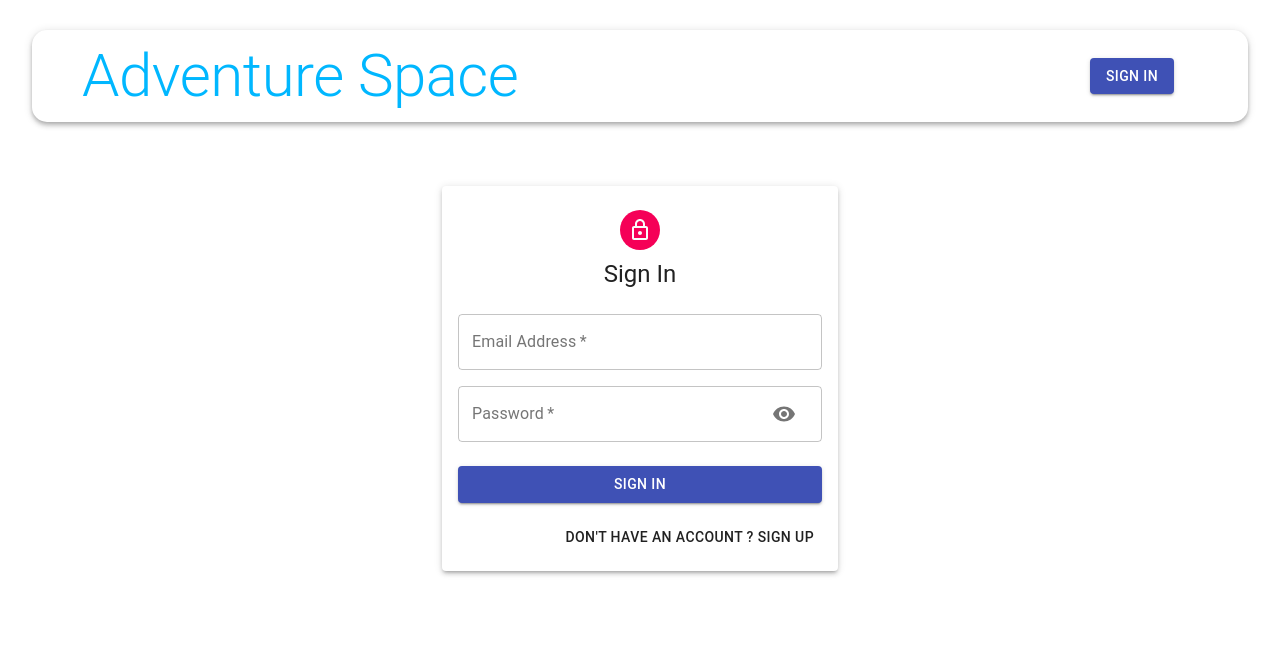
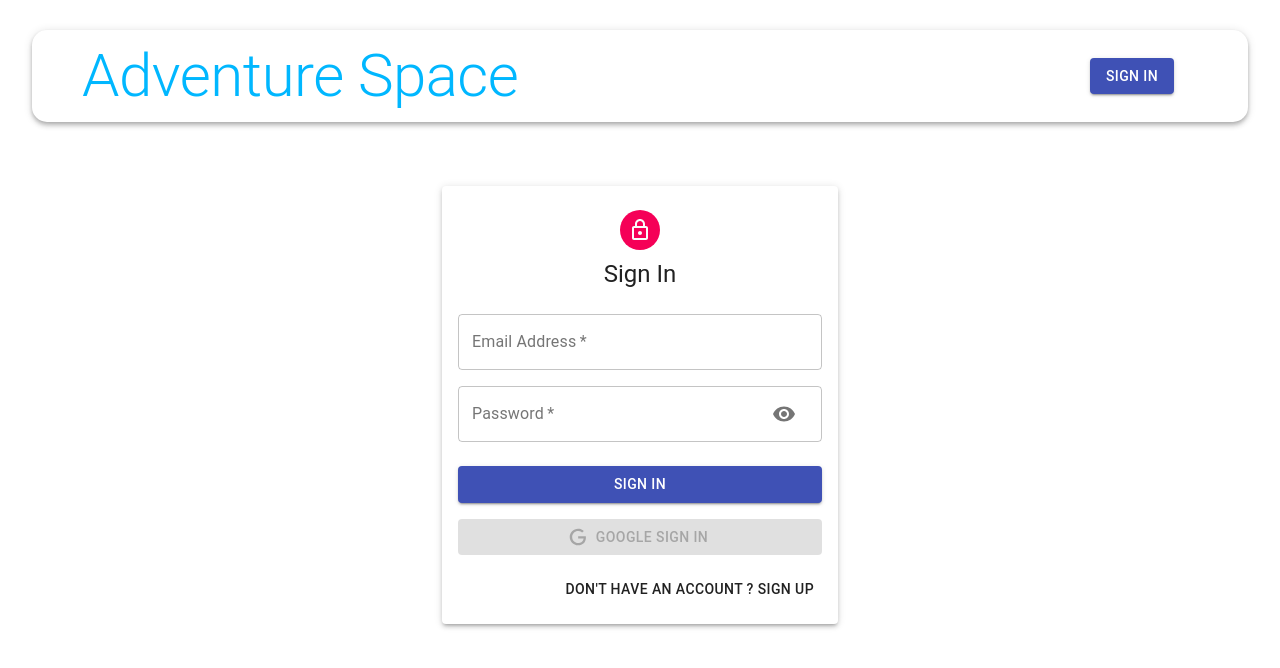
Before and after one commit to khansamad99/Travel-Geeks, a React (Create React App) app in the folder frontend/: page /auth in a window 1280 px wide. Shown: the top 668 px of the page. Built offline with nearby package versions, Linux system fonts and the light colour scheme.

Commit message:
Google Auth

```diff
--- a/frontend/package.json
+++ b/frontend/package.json
@@ -14,6 +14,7 @@
     "react": "^17.0.2",
     "react-dom": "^17.0.2",
     "react-file-base64": "^1.0.3",
+    "react-google-login": "^5.2.2",
     "react-redux": "^7.2.4",
     "react-router-dom": "^5.2.0",
     "react-scripts": "4.0.3",
--- a/frontend/src/components/Auth/Auth.js
+++ b/frontend/src/components/Auth/Auth.js
@@ -2,6 +2,8 @@
 import { useDispatch } from 'react-redux';
 import { Avatar, Button, Paper, Grid, Typography, Container } from '@material-ui/core';
 import { useHistory } from 'react-router-dom';
+import Icon from './icon';
+import { GoogleLogin } from 'react-google-login';
 import useStyles from './styles'
 import Input from './Input'
 import LockOutlinedIcon from '@material-ui/icons/LockOutlined';
@@ -28,6 +30,14 @@
         setisSignup((prevIsSignup) => !prevIsSignup)
         handleShowPassword(false)
     }
+
+    const googleSuccess = () => {
+        console.log("Success")
+    }
+
+    const googleError = () => {
+        console.log("Error")
+    }
     return (
         <Container component="main" maxWidth="xs">
             <Paper className={classes.paper} elevation={3}>
@@ -52,6 +62,23 @@
                     <Button type="submit" fullWidth variant="contained" color="primary" className={classes.submit}>
                     { isSignup ? 'Sign Up' : 'Sign In'}
                     </Button>
+                    <GoogleLogin
+                        clientId="355384912670-sqgnm09nrijoi6ftlc3u5np21u50uo89.apps.googleusercontent.com"
+                        render={(renderProps) => (
+                        <Button className={classes.googleButton}
+                                color="primary"
+                                fullWidth
+                                onClick={renderProps.onClick}
+                                disabled={renderProps.disabled}
+                                startIcon={<Icon />}
+                                variant="contained">
+                            Google Sign In
+                        </Button>
+                        )}
+                        onSuccess={googleSuccess}
+                        onFailure={googleError}
+                        cookiePolicy="single_host_origin"
+                    />
                     <Grid container justify="flex-end">
                         <Grid item>
                             <Button onClick={switchMode}>
--- /dev/null
+++ b/frontend/src/components/Auth/icon.js
@@ -0,0 +1,12 @@
+import React from 'react';
+
+const icon = () => (
+  <svg style={{ width: '20px', height: '20px' }} viewBox="0 0 24 24">
+    <path
+      fill="currentColor"
+      d="M21.35,11.1H12.18V13.83H18.69C18.36,17.64 15.19,19.27 12.19,19.27C8.36,19.27 5,16.25 5,12C5,7.9 8.2,4.73 12.2,4.73C15.29,4.73 17.1,6.7 17.1,6.7L19,4.72C19,4.72 16.56,2 12.1,2C6.42,2 2.03,6.8 2.03,12C2.03,17.05 6.16,22 12.25,22C17.6,22 21.5,18.33 21.5,12.91C21.5,11.76 21.35,11.1 21.35,11.1V11.1Z"
+    />
+  </svg>
+);
+
+export default icon;
```
Also changed, not shown: 1 other file (tests, documents, lock files or other folders).
